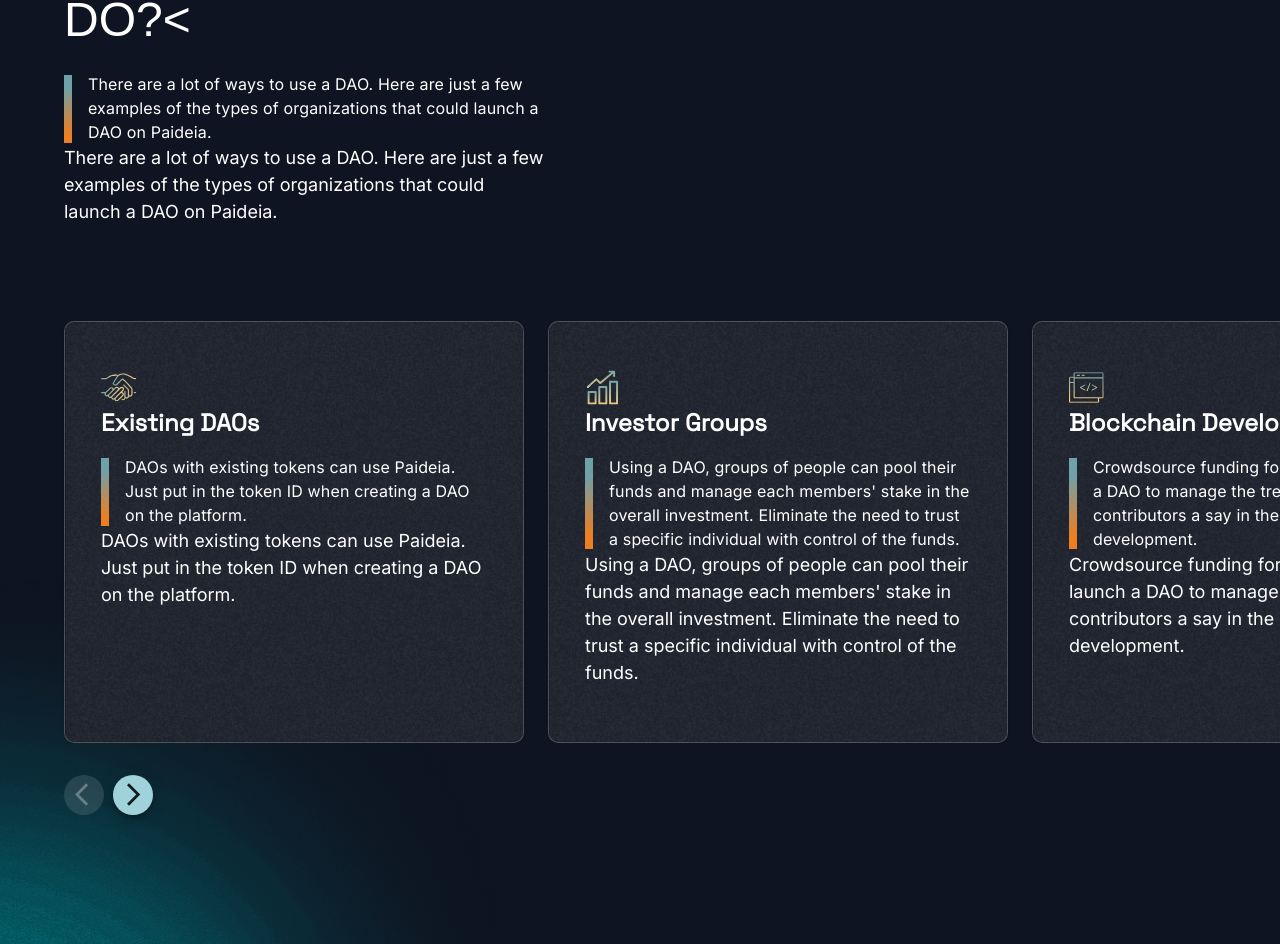
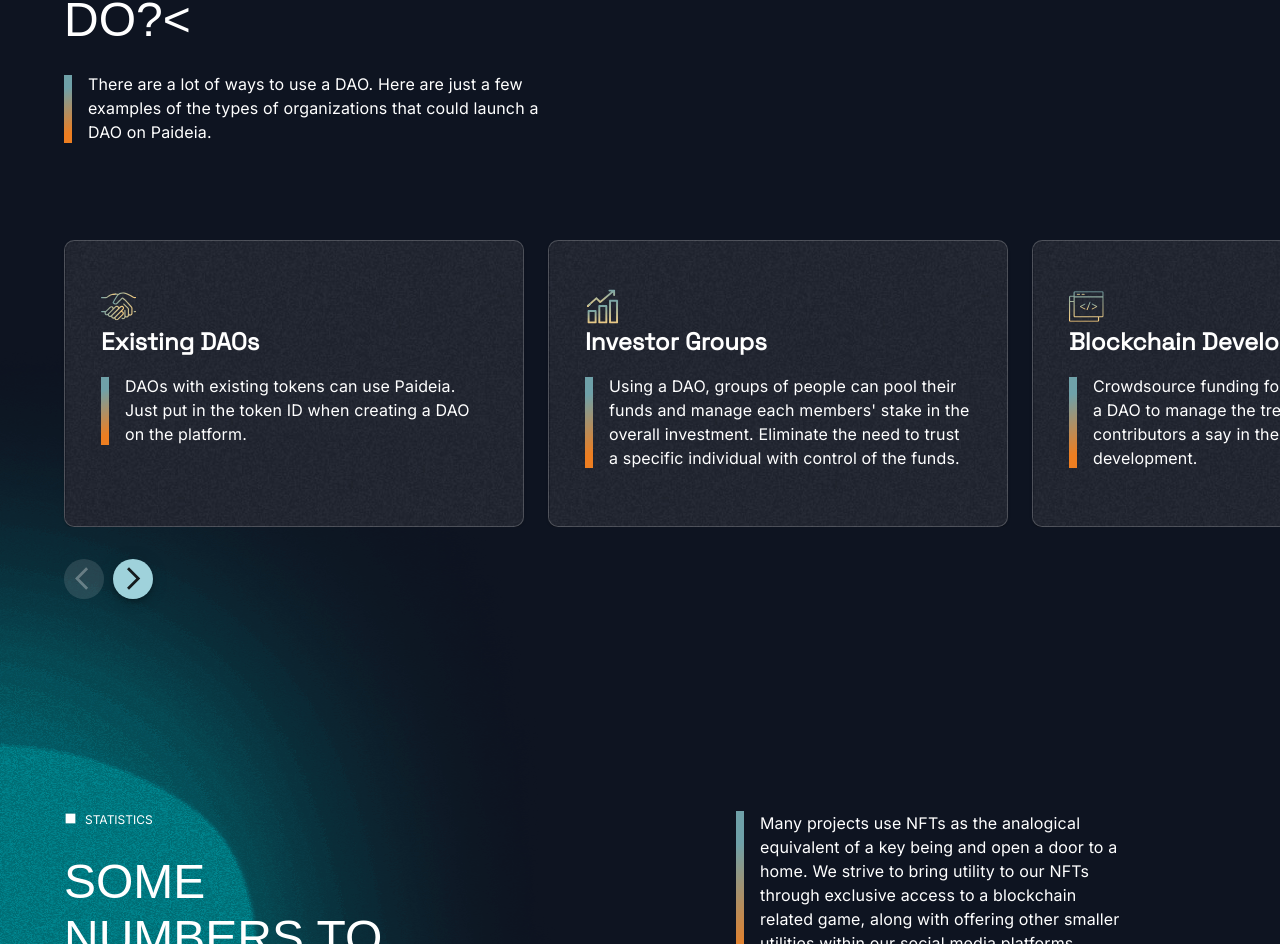
Before and after one commit to paideiadao/paideia-frontend, a Next.js app: page / in a window 1280 px wide. Shown: the part 3353-4297 px from the top of the page. Built offline with nearby package versions, Linux system fonts and the light colour scheme; a web font is replaced by a local one.

Commit message:
fix blockquote bug

```diff
--- a/components/Blockquote.tsx
+++ b/components/Blockquote.tsx
@@ -44,11 +44,6 @@ const Blockquote: FC<BlockquoteProps> = ({ small, noIndent, sx, children }) => {
           </Typography>
         </Grid>
       </Grid>
-      <Grid item zeroMinWidth>
-        <Typography sx={small ? {} : blockquoteStyle} variant="body1">
-          {children}
-        </Typography>
-      </Grid>
     </Box>
   );
 };
```
